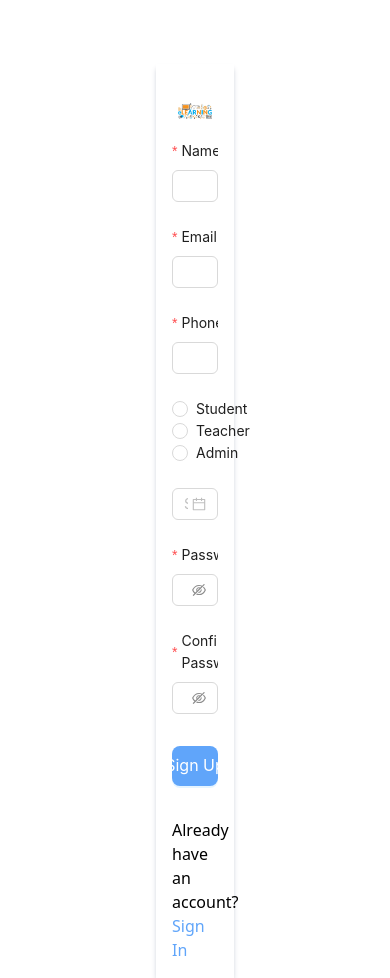
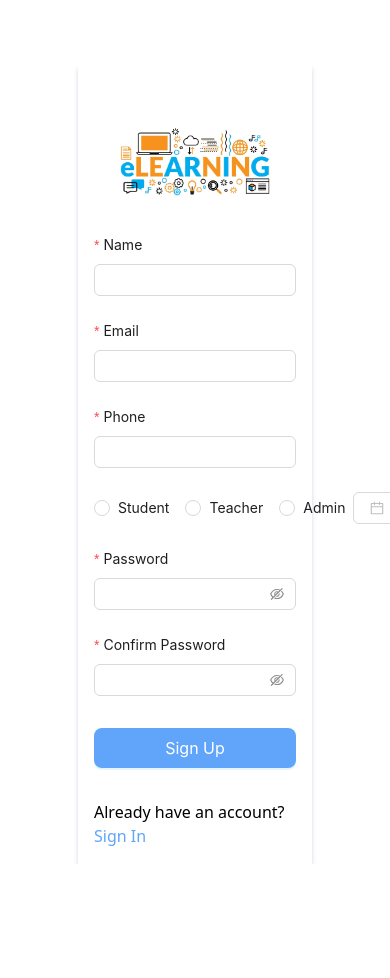
Before and after one commit to maskudo/learning-management-system, a React (Vite) app in the folder client/: page /register in a window 390 px wide. After the commit the page ends 864 px from the top, so only its background shows below. Built offline with nearby package versions, Linux system fonts and the light colour scheme.

Commit message:
feat: align and make  responsive

```diff
--- a/client/src/components/auth/FormContainer.tsx
+++ b/client/src/components/auth/FormContainer.tsx
@@ -1,7 +1,7 @@
 export default function FormContainer({ children }) {
   return (
     <div className="form-container">
-      <div className="w-1/5 mx-auto p-4 mt-16 shadow-md shadow-gray-300">
+      <div className="w-3/5 lg:w-1/5 mx-auto p-4 mt-16 shadow-md shadow-gray-300">
         {children}
       </div>
     </div>
--- a/client/src/pages/Register.tsx
+++ b/client/src/pages/Register.tsx
@@ -81,11 +81,12 @@ export default function Register() {
         >
           <Input required />
         </Form.Item>
+        <div className="flex">
           <Form.Item
             name="role"
             rules={[{ required: true, message: 'Please pick a role.' }]}
           >
-          <Radio.Group>
+            <Radio.Group className="flex">
               <Radio value={'student'}>Student</Radio>
               <Radio value={'teacher'}>Teacher</Radio>
               <Radio value={'admin'}>Admin</Radio>
@@ -103,7 +104,9 @@ export default function Register() {
                   const ageInYears =
                     ageDifferenceMs / (1000 * 60 * 60 * 24 * 365);
                   if (ageInYears < 18 || ageInYears > 80) {
-                  return Promise.reject('Age must be between 18 to 80 years.');
+                    return Promise.reject(
+                      'Age must be between 18 to 80 years.'
+                    );
                   }
                 },
               },
@@ -111,6 +114,7 @@ export default function Register() {
           >
             <DatePicker format={'YYYY-MM-DD'} />
           </Form.Item>
+        </div>
         <Form.Item
           label="Password"
           name="password"
```
Lines whose indentation alone changed are shown as unchanged.
